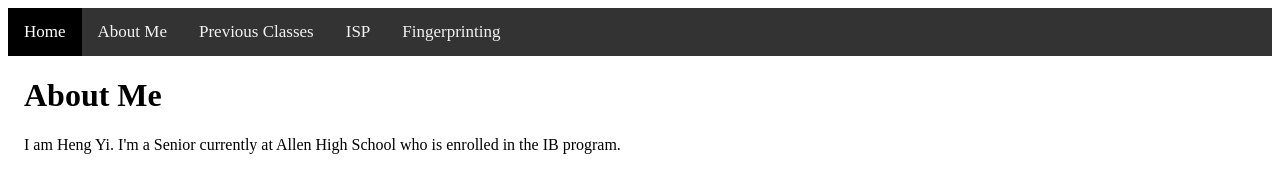
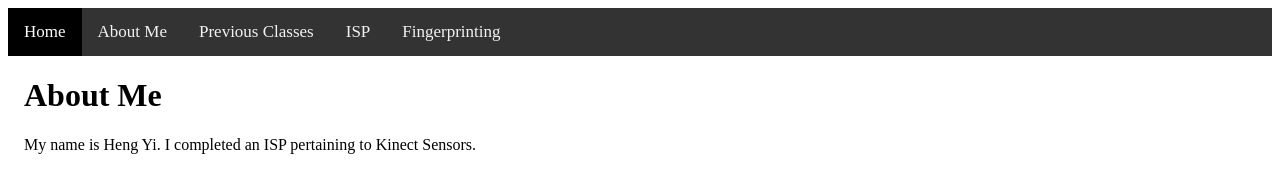
Before and after one commit to HengYiLee/Digital-Portfolio, a plain HTML site: page aboutme.html in a window 1280 px wide. Drawn offline with Linux system fonts and the light colour scheme.

```diff
--- a/aboutme.html
+++ b/aboutme.html
@@ -19,7 +19,7 @@
 
     <div style="padding-left:16px">
       <h1>About Me</h1>
-      <p>I am Heng Yi. I'm a Senior currently at Allen High School who is enrolled in the IB program.</p>
+      <p>My name is Heng Yi. I completed an ISP pertaining to Kinect Sensors.</p>
     </div>
 
   </body>
```
